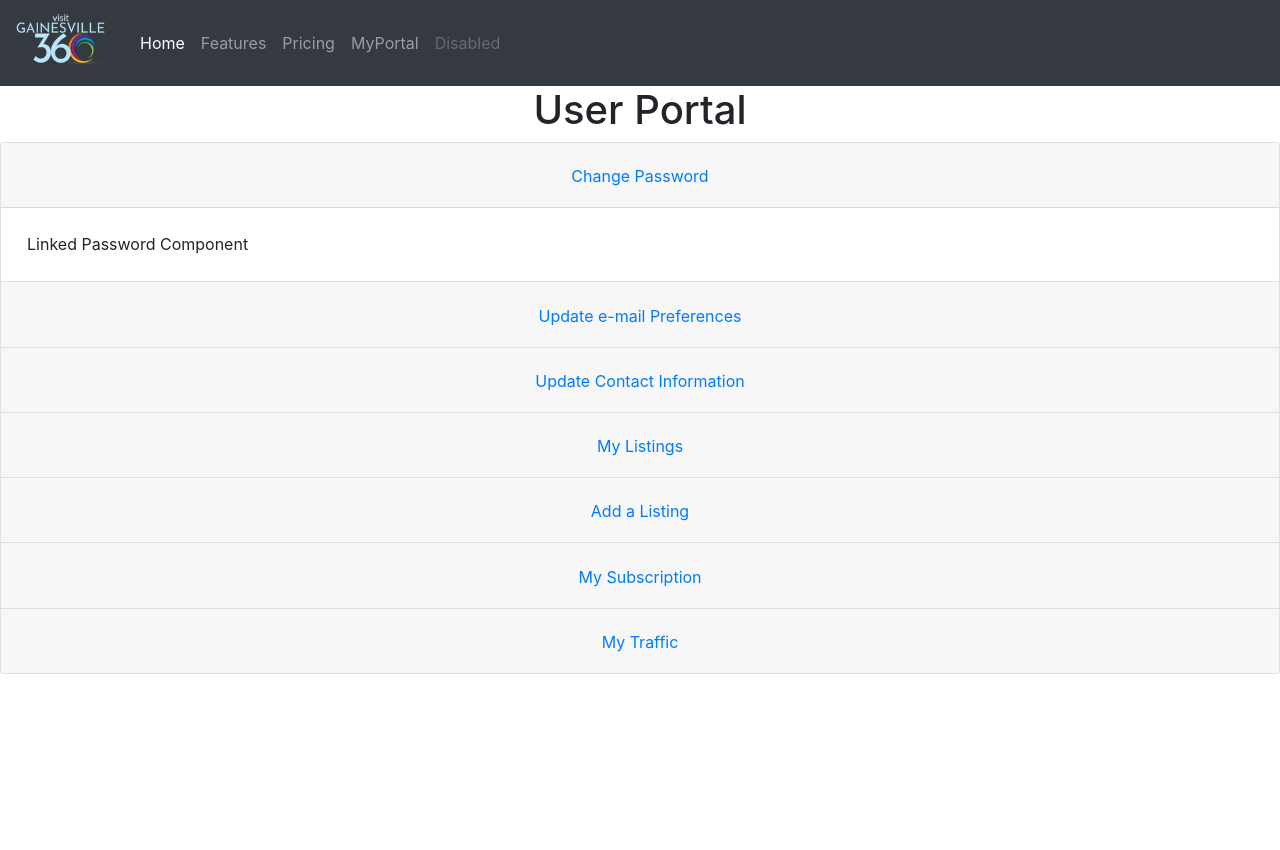
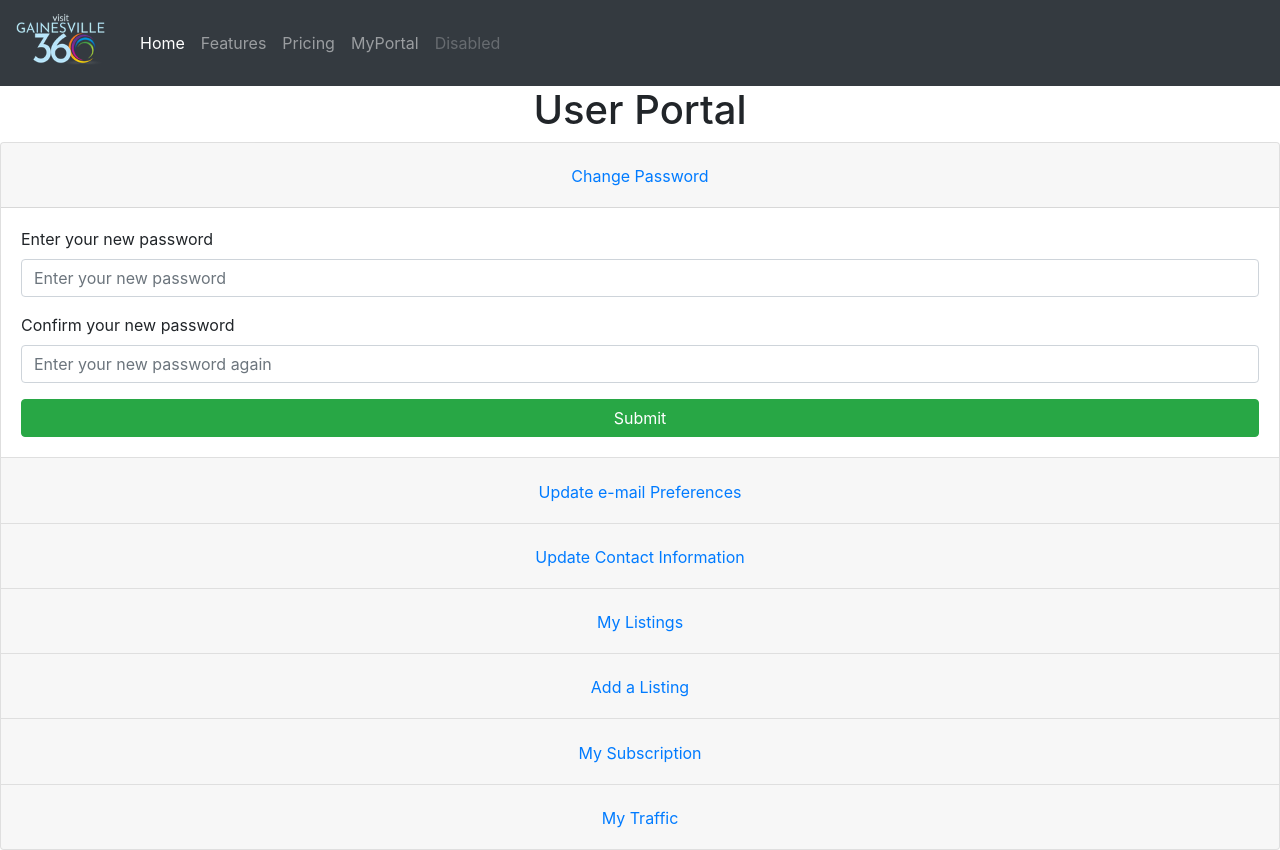
Before and after one commit to sanguine-six-dev/create-3d-models, a React (Create React App) app in the folder client/: page /Portal in a window 1280 px wide. Before the commit the page ends 800 px from the top, so only its background shows below. Built offline with nearby package versions, Linux system fonts and the light colour scheme.

Commit message:
Used Davids code to make a change password section.

```diff
--- a/client/src/components/UserPortal/ChangePassword.js
+++ b/client/src/components/UserPortal/ChangePassword.js
@@ -1,14 +1,79 @@
-import React from 'react';
+import React, {Component} from 'react';
 
-const ChangePassword = () => {
+class ChangePassword extends Component {
+    constructor(props) {
+        super(props);
 
-    return (
-        <div>
-            <p>
-                Linked Password Component
-            </p>
-        </div>
-    )
+        this.state = {
+            newpass: '',
+            newpassconfirm: '',
+            passwordFieldError: '',
+        };
+    };
+
+    handlePasswordChange = event => {
+        this.setState({
+            newpass: event.target.value
+        }, () => {
+            this.passwordValidation();
+        })
+    };
+
+    handlePasswordChangeConfirm = event => {
+        this.setState({
+            newpassconfirm: event.target.value
+        }, () => {
+            this.passwordValidation();
+        })
+    };
+
+    passwordValidation = () => {
+        const password1 = this.state.newpass;
+        const password2 = this.state.newpassconfirm;
+        this.setState({
+                passwordFieldError: password1 === password2 ? null :
+                    'The passwords do not match.'
+            }
+        )
+    };
+
+    handleSubmit = event => {
+        event.preventDefault();
+    };
+
+    render() {
+        return (
+            <form onSubmit={this.handleSubmit}>
+                <div className="form-group">
+                    <label htmlFor="password">Enter your new password</label>
+                    <input name="name"
+                           className={`form-control ${this.state.passwordFieldError ? 'is-invalid' : ''}`}
+                           id="password"
+                           placeholder="Enter your new password"
+                           value={this.state.newpass}
+                           onChange={this.handlePasswordChange}
+                           onBlur={this.passwordValidation}
+                    />
+                    <div className='invalid-feedback'></div>
+                </div>
+                <div className="form-group">
+                    <label htmlFor="password2">Confirm your new password</label>
+                    <input name="password2"
+                           className={`form-control ${this.state.passwordFieldError ? 'is-invalid' : ''}`}
+                           id="password2"
+                           placeholder="Enter your new password again"
+                           value={this.state.newpassconfirm}
+                           onChange={this.handlePasswordChangeConfirm}
+                           onBlur={this.passwordValidation}
+                    />
+                    <div className='invalid-feedback'>{this.state.passwordFieldError}</div>
+                </div>
+                <button type="submit"
+                        className="btn btn-success btn-block">Submit
+                </button>
+            </form>
+        )
+    }
 }
 
 export default ChangePassword;
```
